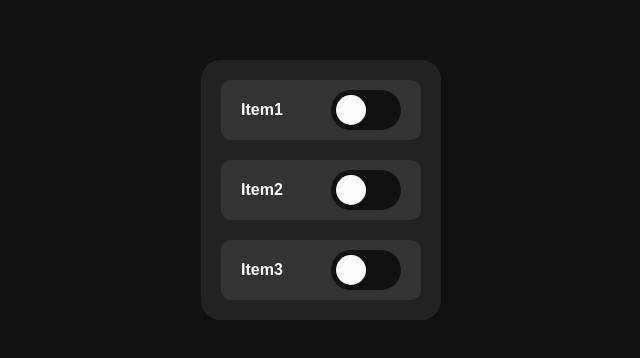
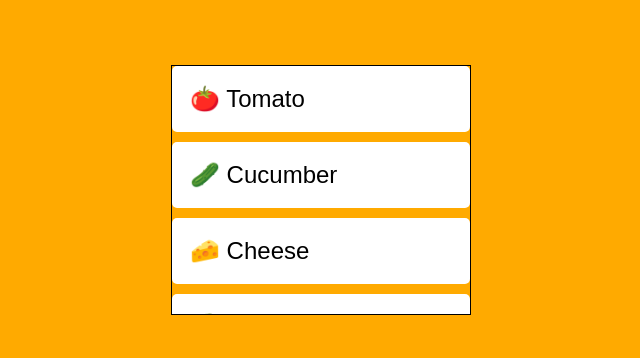
Before and after one commit to sudhanshuDongre24/react-motion, a React (Vite) app: page / in a window 1280 px wide. Shown: the part 210-568 px from the top of the page, without its empty margins (319-959 px from the left). Built offline with nearby package versions, Linux system fonts and the light colour scheme.

Commit message:
add drag to Reorder scroll

```diff
--- a/src/App.tsx
+++ b/src/App.tsx
@@ -28,6 +28,7 @@ import ScrollableDrag from "./examples/ScrollableDrag.js";
 import UseVelocity from "./examples/UseVelocity.js";
 import ShapesButton from "./examples/Shapes-Button/ShapesButton.js";
 import LayoutOrchestration from "./examples/LayoutOrchestration.js";
+import DragToReOrder from "./examples/DragToReOrder.js";
 
 const App = () => {
   return (
@@ -61,7 +62,8 @@ const App = () => {
       {/* <ScrollableDrag /> */}
       {/* <UseVelocity /> */}
       {/* <ShapesButton /> */}
-      <LayoutOrchestration />
+      {/* <LayoutOrchestration /> */}
+      <DragToReOrder />
     </div>
   );
 };
--- a/src/examples/DragToReOrder.tsx
+++ b/src/examples/DragToReOrder.tsx
@@ -13,7 +13,13 @@ const DragToReOrder = () => {
   const [items, setItems] = useState(initialItems);
 
   return (
-    <Reorder.Group axis="y" values={items} onReorder={setItems}>
+    <Reorder.Group
+      axis="y"
+      values={items}
+      onReorder={setItems}
+      layoutScroll
+      style={{ height: 250, border: "1px solid black", overflowY: "auto" }}
+    >
       {items.map((item) => (
         <Item key={item} item={item} />
       ))}
--- a/src/index.css
+++ b/src/index.css
@@ -755,7 +755,7 @@ li:last-child {
   height: 30px;
   border-radius: 50%;
 }
-*/
+
 
 body {
   background: #111;
@@ -820,3 +820,84 @@ li:last-child {
   border-radius: 50%;
   position: absolute;
 }
+*/
+
+body {
+  width: 100vw;
+  height: 100vh;
+  background: #ffaa00;
+  overflow: hidden;
+  padding: 0;
+  margin: 0;
+  display: flex;
+  justify-content: center;
+  align-items: center;
+}
+
+nav {
+  position: absolute;
+  top: 0;
+  left: 0;
+  bottom: 0;
+  width: 300px;
+}
+
+ul,
+li {
+  list-style: none;
+  padding: 0;
+  margin: 0;
+  font-family: "Poppins", sans-serif;
+  font-weight: 500;
+  font-size: 24px;
+}
+
+ul {
+  position: relative;
+  width: 300px;
+}
+
+li {
+  border-radius: 10px;
+  margin-bottom: 10px;
+  width: 100%;
+  padding: 15px 18px;
+  /* position: relative; */
+  background: white;
+  border-radius: 5px;
+  display: flex;
+  justify-content: space-between;
+  align-items: center;
+  flex-shrink: 0;
+  cursor: grab;
+}
+
+li svg {
+  width: 18px;
+  height: 18px;
+  cursor: grab;
+}
+
+.background {
+  position: absolute;
+  top: 0;
+  left: 0;
+  bottom: 0;
+  width: 300px;
+  background: #fff;
+}
+
+.refresh {
+  padding: 10px;
+  position: absolute;
+  background: rgba(0, 0, 0, 0.4);
+  border-radius: 10px;
+  width: 20px;
+  height: 20px;
+  top: 10px;
+  right: 10px;
+  display: flex;
+  justify-content: center;
+  align-items: center;
+  cursor: pointer;
+}
```
